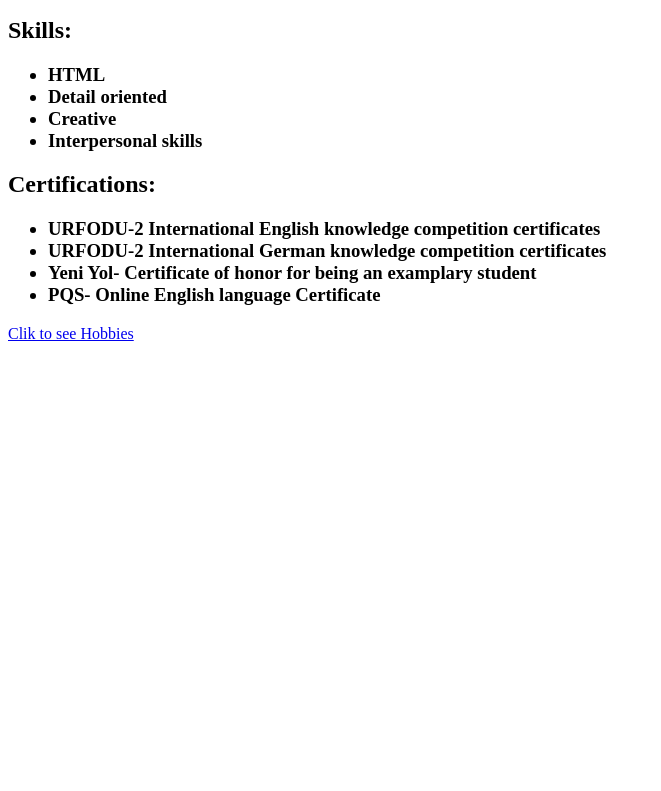
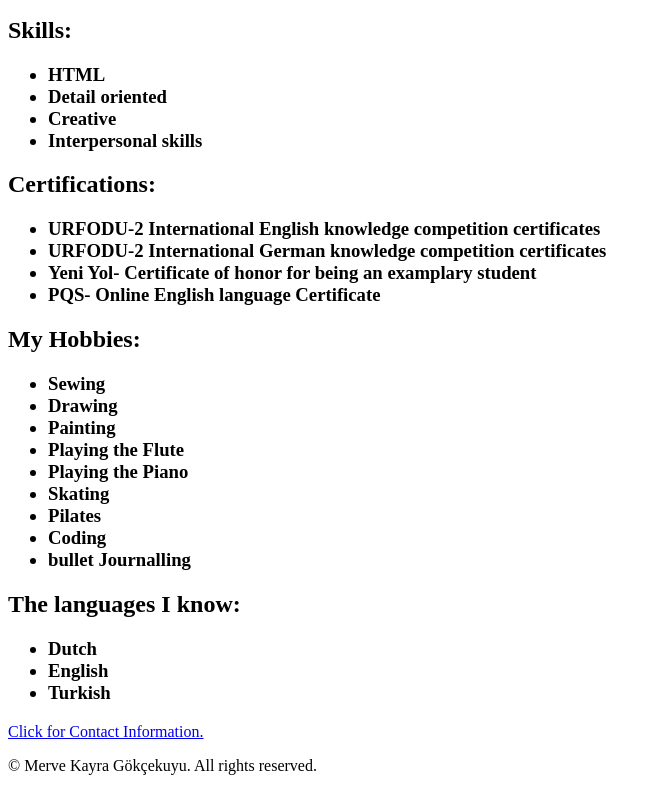
Before and after one commit to Merkayspec/Resume, a plain HTML site: page index.html in a window 1280 px wide. Shown: the part 380-1171 px from the top of the page, without its empty margins (0-661 px from the left). Before the commit the page ends 800 px from the top, so only its background shows below. Drawn offline with Linux system fonts and the light colour scheme.

Commit message:
Add files via upload

```diff
--- a/index.html
+++ b/index.html
@@ -5,7 +5,7 @@
     <title>My Resume</title>
 </head>
 <body>
-    <h1>Merve Kayra Gökcekuyu</h1>
+    <h1>Merve Kayra Gökçekuyu</h1>
     <h2>Disciplined High-school senior striving for web-developer position.
         Eager to apply my attention to detail, critical thinking and
         knowledge of web design to enhance the user experience.
@@ -45,10 +45,40 @@
     </ul>
     </h3>
 
-    <a href=" ">Clik to see Hobbies</a>
+
+    <h2>My Hobbies:</h2>
+    <h3>
+        <ul>
+            <li>Sewing</li>
+            <li>Drawing</li>
+            <li>Painting</li>
+            <li>Playing the Flute</li>
+            <li>Playing the Piano</li>
+            <li>Skating</li>
+            <li>Pilates</li>
+            <li>Coding</li>
+            <li>bullet Journalling</li>
+
+        </ul>
+    </h3>
+
+    <h2>The languages I know:</h2>
+    <h3>
+        <ul>
+            <li>Dutch</li>
+            <li>English</li>
+            <li>Turkish</li>
+
+        </ul>
+    </h3>
+
+    <a href="./Contact.html ">Click for Contact Information.</a>
 
 
 
+<footer>
+    <p> © Merve Kayra Gökçekuyu. All rights reserved. </p>
+</footer>
 
 </body>
 </html>
```
